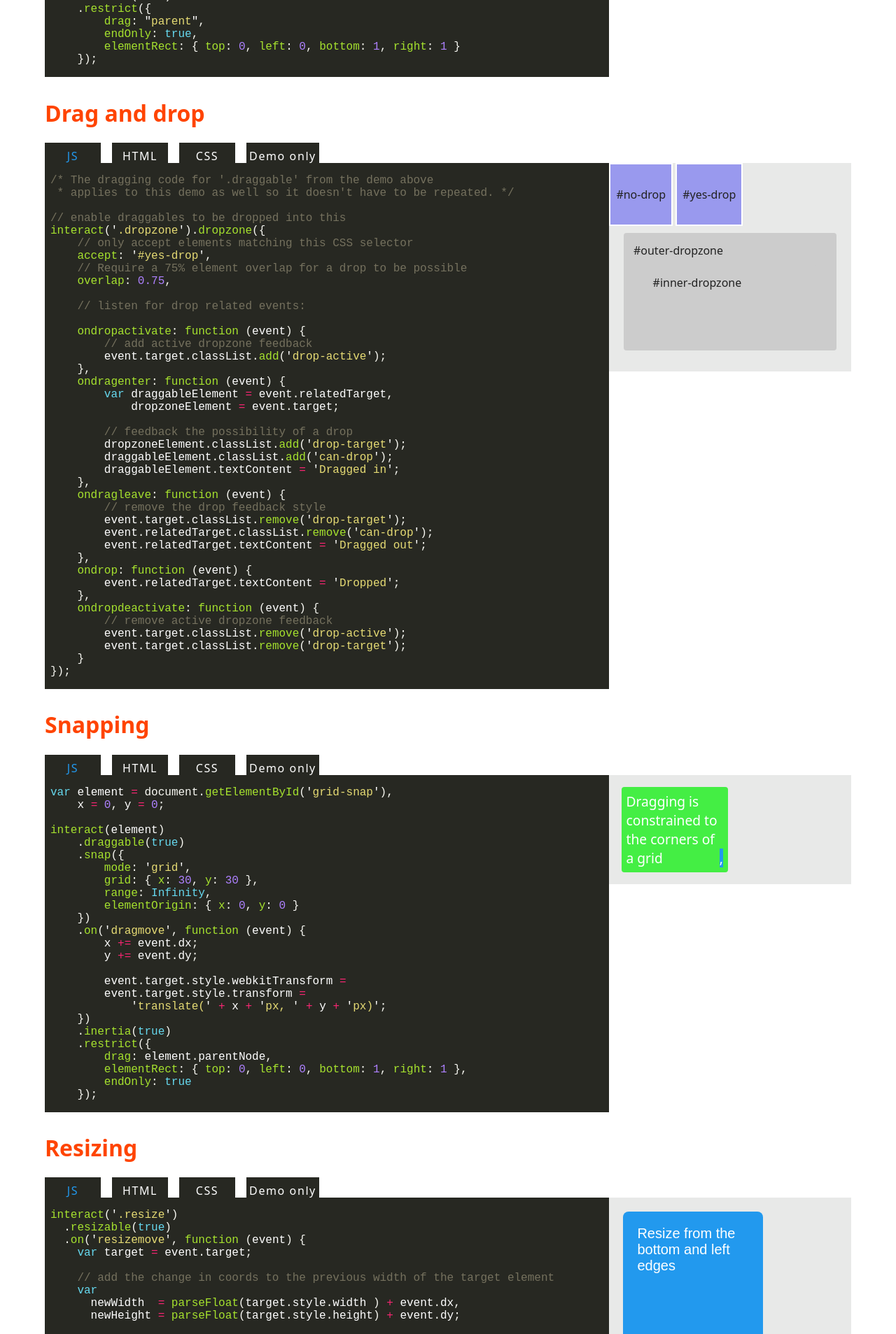
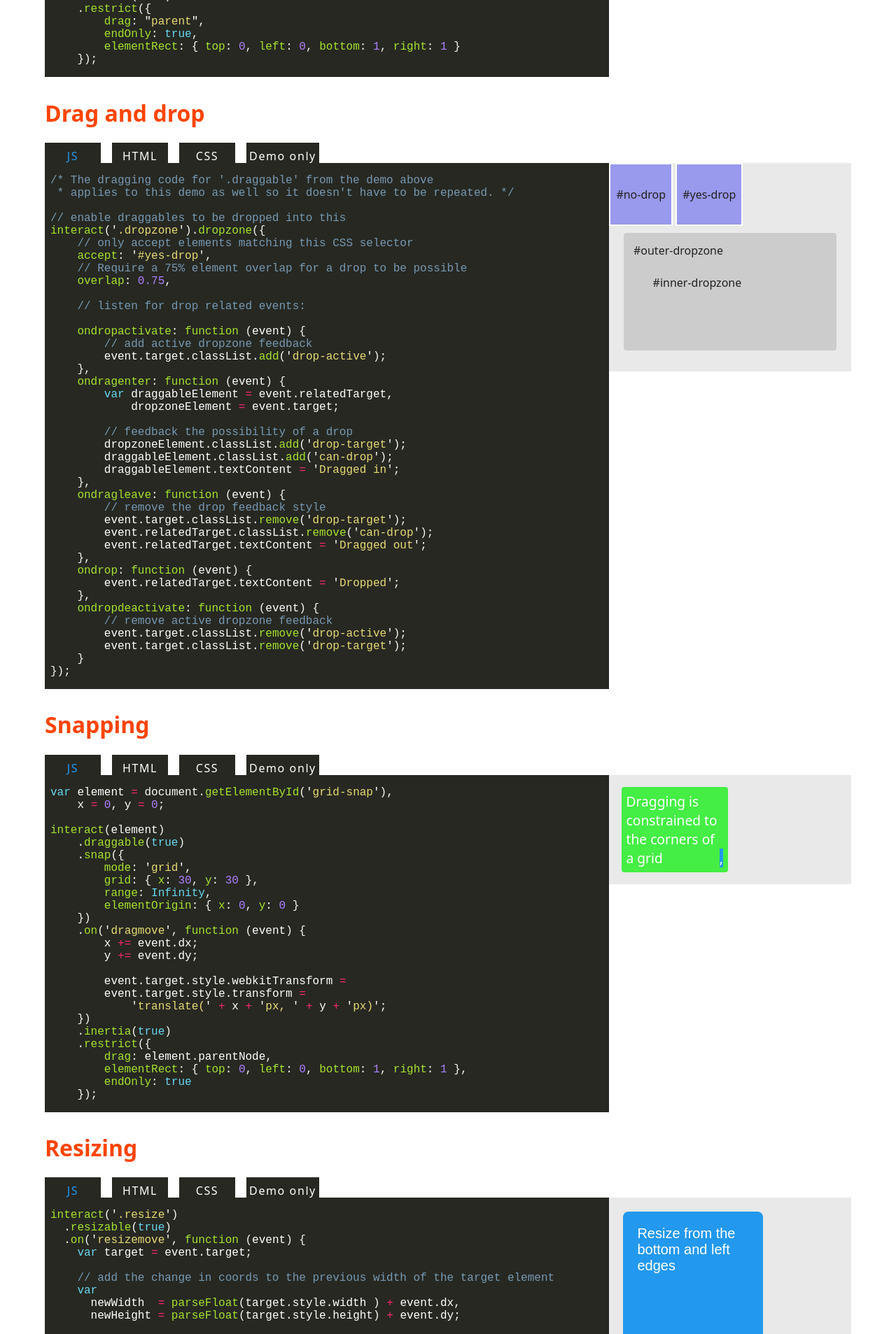
Before and after one commit to interactjs/interactjs.github.io, a Jekyll site: the page built from index.html, in a window 1280 px wide. Shown: the part 985-2892 px from the top of the page at 70% size. Built offline with Jekyll 4.4.1, drawn with Linux system fonts in a browser that asks for light colours; Markdown is read by kramdown in place of the engine named in the settings.

Commit message:
Add more color to code comments

```diff
--- a/css/syntax.css
+++ b/css/syntax.css
@@ -1,15 +1,15 @@
 .highlight { background-color: #272822; color: #fff }
-.highlight .c { color: #75715e } /* Comment */
+.highlight .c { color: #7699b2 } /* Comment */
 .highlight .err { color: #960050; background-color: #1e0010 } /* Error */
 .highlight .k { color: #66d9ef } /* Keyword */
 .highlight .l { color: #ae81ff } /* Literal */
 .highlight .n { color: #f8f8f2 } /* Name */
 .highlight .o { color: #f92672 } /* Operator */
 .highlight .p { color: #f8f8f2 } /* Punctuation */
-.highlight .cm { color: #75715e } /* Comment.Multiline */
-.highlight .cp { color: #75715e } /* Comment.Preproc */
-.highlight .c1 { color: #75715e } /* Comment.Single */
-.highlight .cs { color: #75715e } /* Comment.Special */
+.highlight .cm { color: #7699b2 } /* Comment.Multiline */
+.highlight .cp { color: #7699b2 } /* Comment.Preproc */
+.highlight .c1 { color: #7699b2 } /* Comment.Single */
+.highlight .cs { color: #7699b2 } /* Comment.Special */
 .highlight .ge { font-style: italic } /* Generic.Emph */
 .highlight .gs { font-weight: bold } /* Generic.Strong */
 .highlight .kc { color: #66d9ef } /* Keyword.Constant */
```
